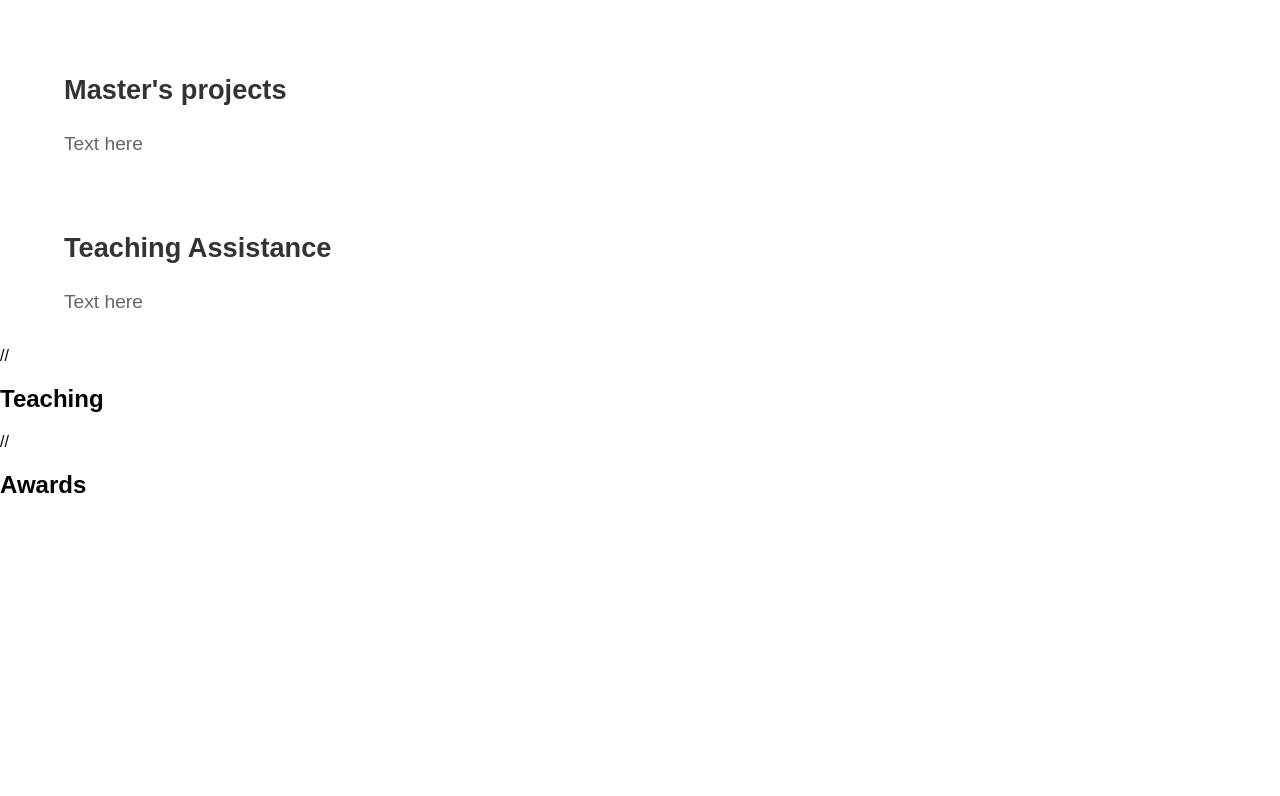
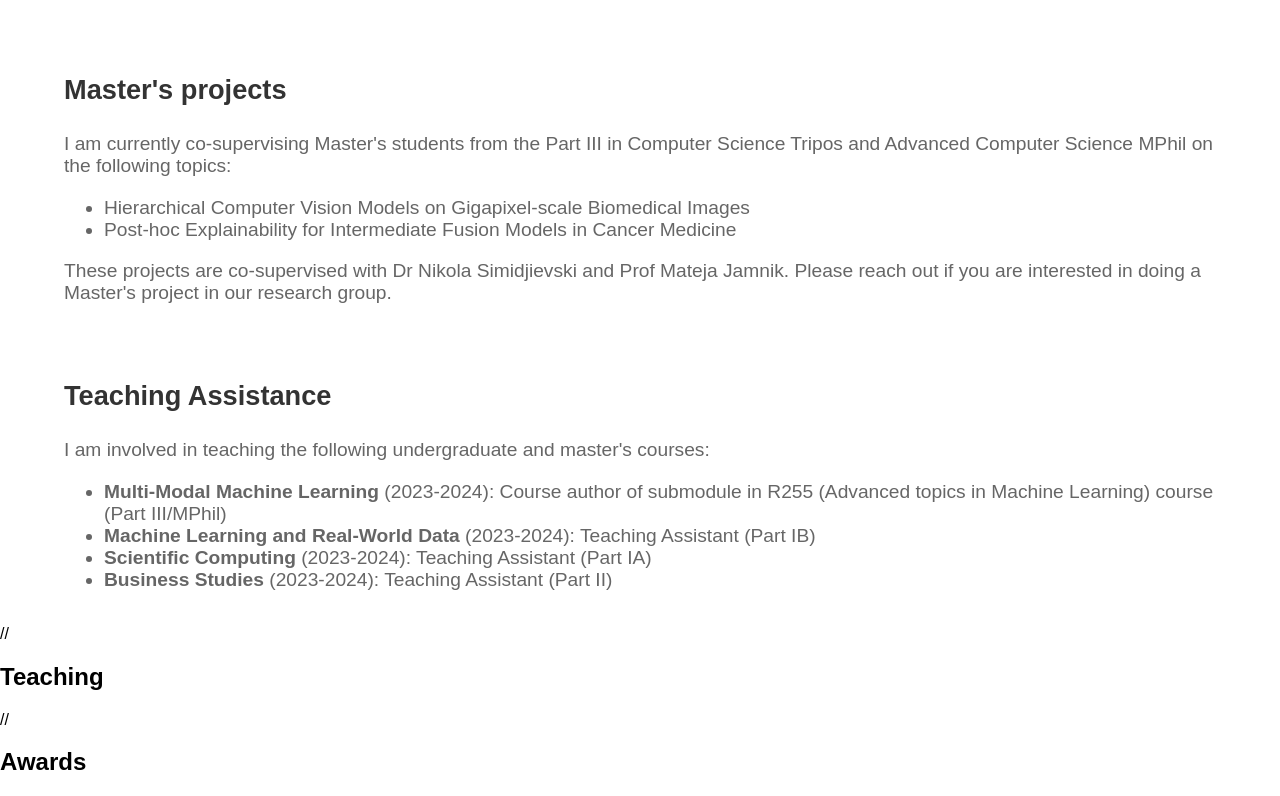
Before and after one commit to konst-int-i/konst-int-i.github.io, a React (Create React App) app: page / in a window 1280 px wide. Shown: the part 1315-2111 px from the top of the page. Before the commit the page ends 1834 px from the top, so only its background shows below. Built offline with nearby package versions, Linux system fonts and the light colour scheme.

Commit message:
Add teaching section

```diff
--- a/src/App.css
+++ b/src/App.css
@@ -254,11 +254,6 @@
   /* Your existing styles for section heading */
 }
 
-/*.subsection {
-  margin-top: 20px;
-  margin-left: 10px;
-}
-*/
 .subsection {
     width: calc(100% - 10vw); /* Same width calculation as publication-box */
     margin: auto; /* Aligns horizontally like publication-box */
--- a/src/App.js
+++ b/src/App.js
@@ -44,14 +44,27 @@ function App() {
         <div className="subsection">
           <h3 className="subsection-heading">Master's projects</h3>
           <p className="subsection-text">
-            Text here
+            I am currently co-supervising Master's students from the Part III in Computer Science Tripos and Advanced Computer Science MPhil
+            on the following topics:
+            <ul>
+              <li> Hierarchical Computer Vision Models on Gigapixel-scale Biomedical Images </li>
+              <li> Post-hoc Explainability for Intermediate Fusion Models in Cancer Medicine </li>
+            </ul>
+            These projects are co-supervised with Dr Nikola Simidjievski and Prof Mateja Jamnik. Please reach out if you are interested
+            in doing a Master's project in our research group.
           </p>
         </div>
 
         <div className="subsection">
           <h3 className="subsection-heading">Teaching Assistance</h3>
           <p className="subsection-text">
-            Text here
+            I am involved in teaching the following undergraduate and master's courses:
+            <ul>
+              <li> <b>Multi-Modal Machine Learning</b> (2023-2024): Course author of submodule in R255 (Advanced topics in Machine Learning) course (Part III/MPhil) </li>
+              <li> <b>Machine Learning and Real-World Data</b> (2023-2024): Teaching Assistant (Part IB) </li>
+              <li> <b>Scientific Computing</b> (2023-2024): Teaching Assistant (Part IA) </li>
+              <li> <b>Business Studies</b> (2023-2024): Teaching Assistant (Part II) </li>
+            </ul>
           </p>
   </div>
 </div>
```
